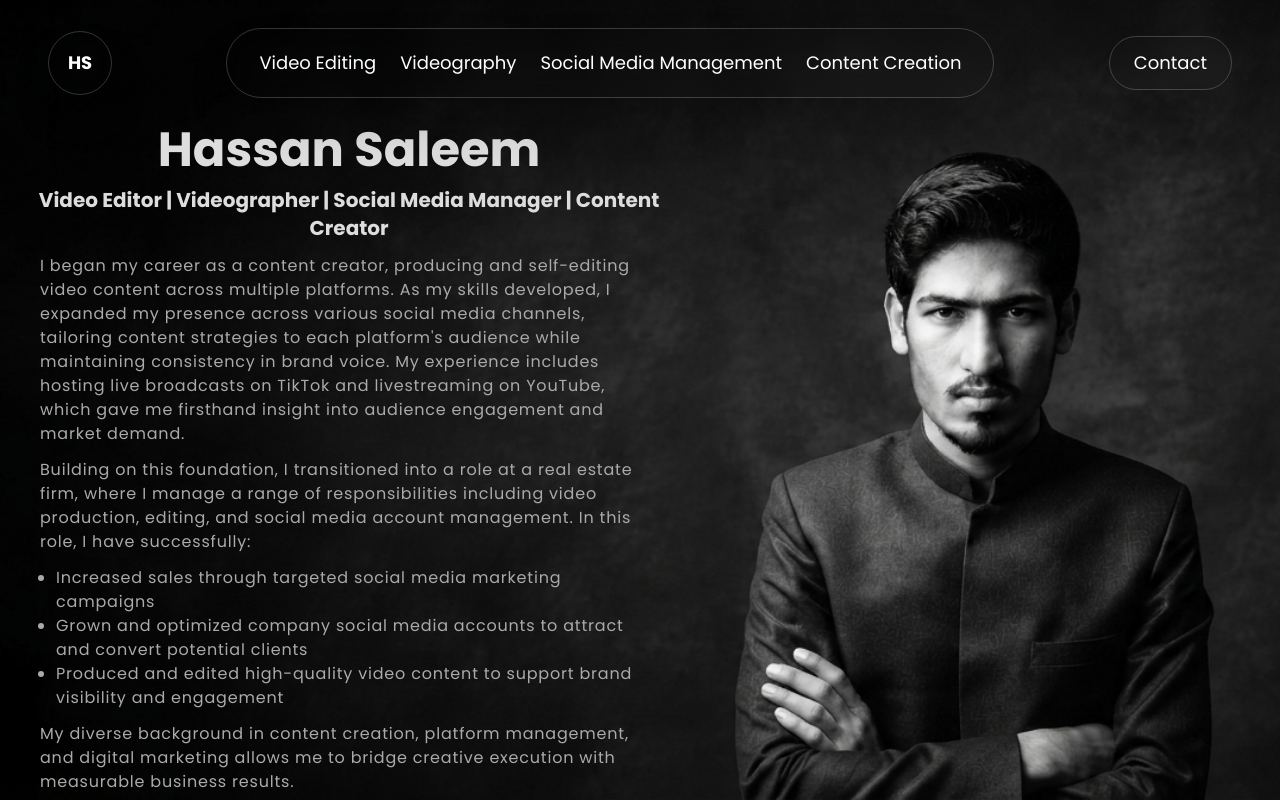
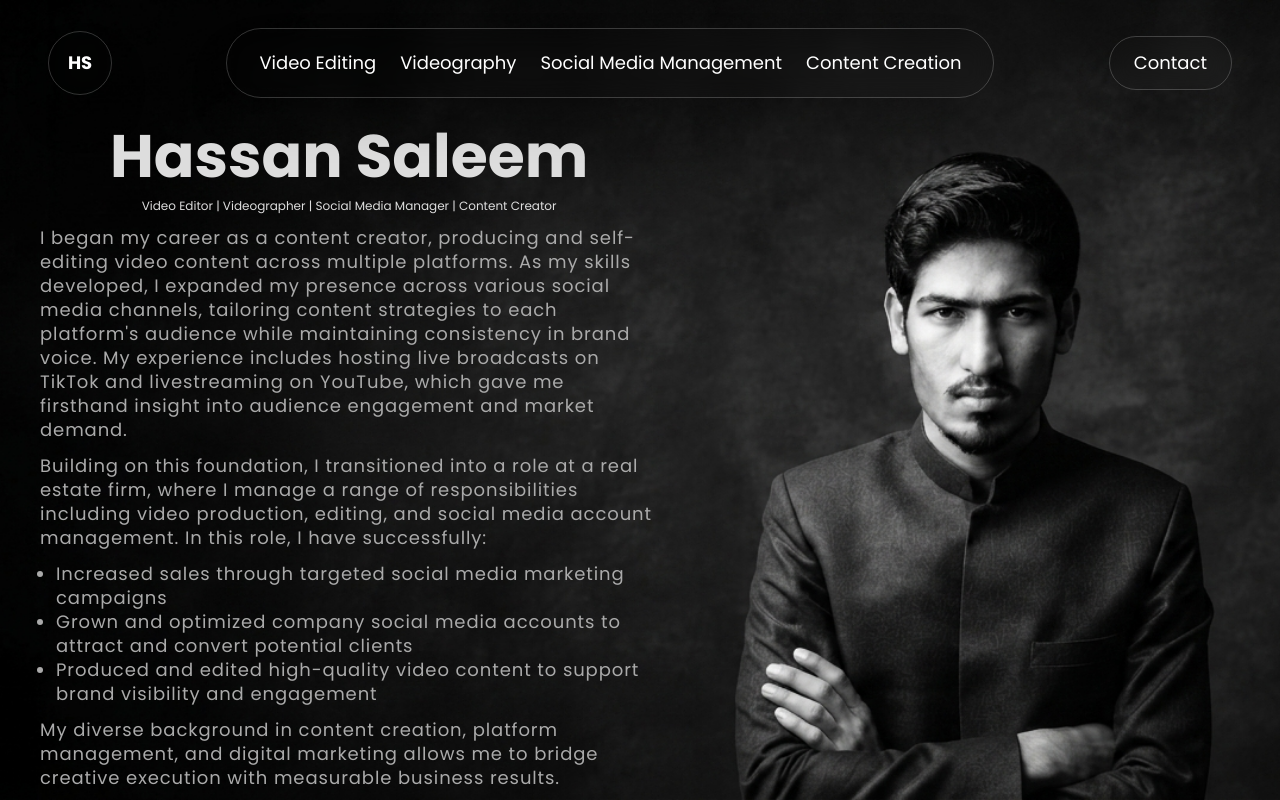
Before and after one commit to abubakrcode/Hassan_Production, a Next.js app: page /about in a window 1280 px wide. Built offline with nearby package versions, Linux system fonts and the light colour scheme.

Commit message:
Update page.js

```diff
--- a/app/about/page.js
+++ b/app/about/page.js
@@ -30,14 +30,14 @@ export default function Aboutpage() {
         </div>
 
         <div className="headings w-full min-h-150 flex justify-center">
-          <div className="content-aside lg:w-3/5 w-full mt-24 lg:mt-0 flex flex-col items-center">
+          <div className="content-aside lg:w-3/5 w-full mt-05 lg:mt-0 flex flex-col items-center">
             <div className="details font-poppins flex flex-col items-center">
-              <h1 className="font-bold md:text-5xl text-center text-3xl  ">Hassan Saleem</h1>
-              <h3 className="font-semibold text-center md:text-xl text-lg mt-3">
+              <h1 className="font-bold lg:text-6xl md:text-5xl text-3xl text-center ">Hassan Saleem</h1>
+              <h3 className="text-center md:text-xs text-lg mt-3">
                 Video Editor | Videographer | Social Media Manager | Content Creator
               </h3>
 
-              <p className="px-10 mt-3 text-[#aaaaaa] leading-6 tracking-wider">
+              <p className="lg:text-lg text-xs px-10 mt-3 text-[#aaaaaa] leading-6 tracking-wider">
                 I began my career as a content creator, producing and
                 self-editing video content across multiple platforms. As my
                 skills developed, I expanded my presence across various
@@ -49,14 +49,14 @@ export default function Aboutpage() {
                 demand.
               </p>
 
-              <p className="px-10  mt-3 text-[#aaaaaa] leading-6 tracking-wider">
+              <p className="lg:text-lg text-xs px-10  mt-3 text-[#aaaaaa] leading-6 tracking-wider">
                 Building on this foundation, I transitioned into a role at a
                 real estate firm, where I manage a range of responsibilities
                 including video production, editing, and social media
                 account management. In this role, I have successfully:
               </p>
 
-              <ul className="list-disc px-14  mt-3 text-[#aaaaaa] leading-6 tracking-wider">
+              <ul className="list-disc lg:text-lg text-xs px-14  mt-3 text-[#aaaaaa] leading-6 tracking-wider">
                 <li>
                   Increased sales through targeted social media marketing
                   campaigns
@@ -71,7 +71,7 @@ export default function Aboutpage() {
                 </li>
               </ul>
 
-              <p className="px-10  mt-3 text-[#aaaaaa] leading-6 tracking-wider">
+              <p className="lg:text-lg text-xs px-10  mt-3 text-[#aaaaaa] leading-6 tracking-wider">
                 My diverse background in content creation, platform
                 management, and digital marketing allows me to bridge
                 creative execution with measurable business results.
```
